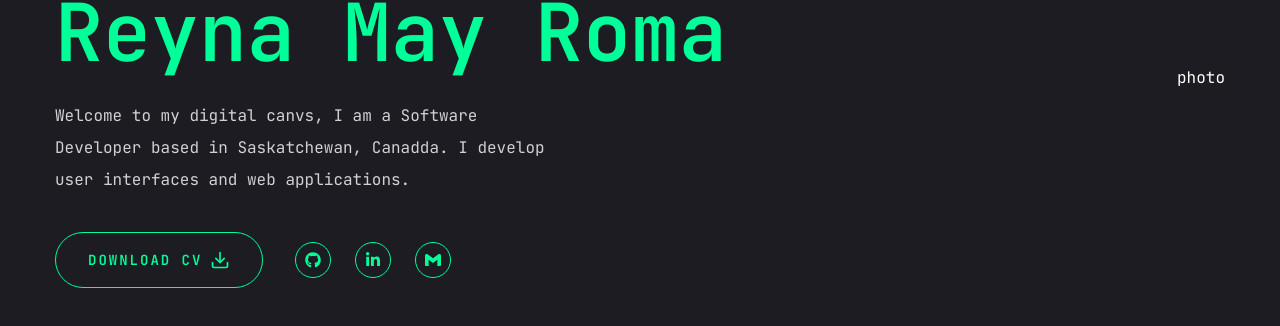
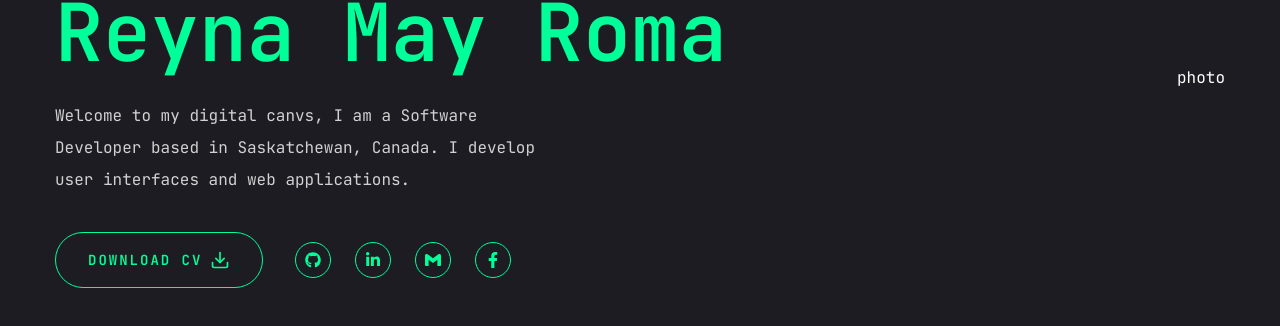
Before and after one commit to reynaroma/reyna-portfolio, a Next.js app: page / in a window 1280 px wide. Shown: the part 304-630 px from the top of the page. Built offline with nearby package versions, Linux system fonts and the light colour scheme.

Commit message:
Add the new icon and fix the typo

```diff
--- a/app/page.jsx
+++ b/app/page.jsx
@@ -16,7 +16,7 @@ const Home = () => {
               Hello I&lsquo;m  <br /> <span className="text-accent">Reyna May Roma</span>
             </h1>
             <p className="max-w-[500px] mb-9 text-white/80">
-              Welcome to my digital canvs, I am a Software Developer based in Saskatchewan, Canadda. I develop user interfaces and web applications.
+              Welcome to my digital canvs, I am a Software Developer based in Saskatchewan, Canada. I develop user interfaces and web applications.
             </p>
             {/* btn and socials */}
             <div className="flex flex-col items-center gap-8 xl:flex-row">
--- a/components/Social.jsx
+++ b/components/Social.jsx
@@ -1,12 +1,13 @@
 import Link from "next/link";
 
-import { FaGithub, FaLinkedinIn } from 'react-icons/fa';
+import { FaGithub, FaLinkedinIn, FaFacebookF } from 'react-icons/fa';
 import { SiGmail } from 'react-icons/si';
 
 const socials = [
   { icon: <FaGithub />, path: '' },
   { icon: <FaLinkedinIn />, path: '' },
   { icon: <SiGmail />, path: '' },
+  { icon: <FaFacebookF />, path: '' },
 ]
 
 const Social = ({ containerStyles, iconStyles }) => {
```
